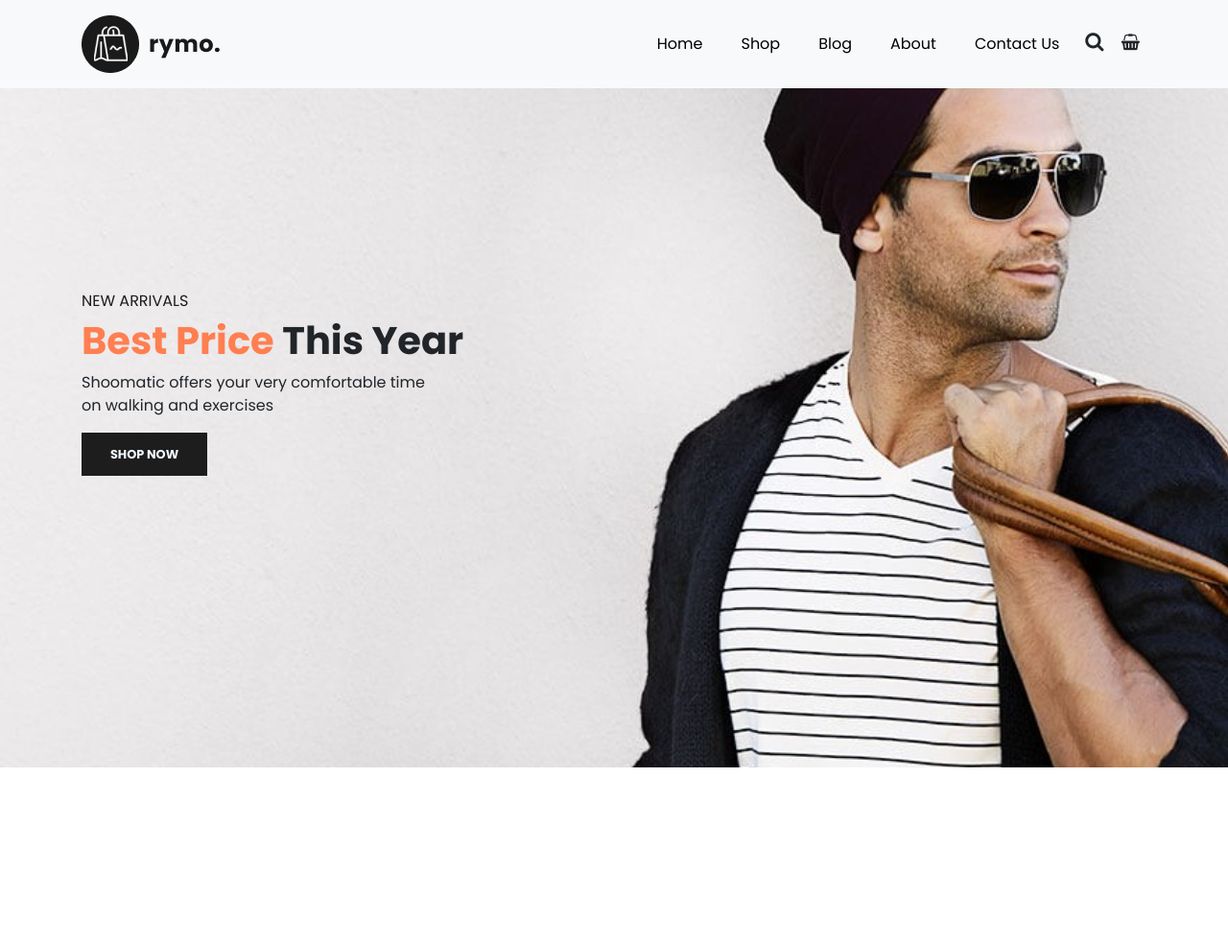
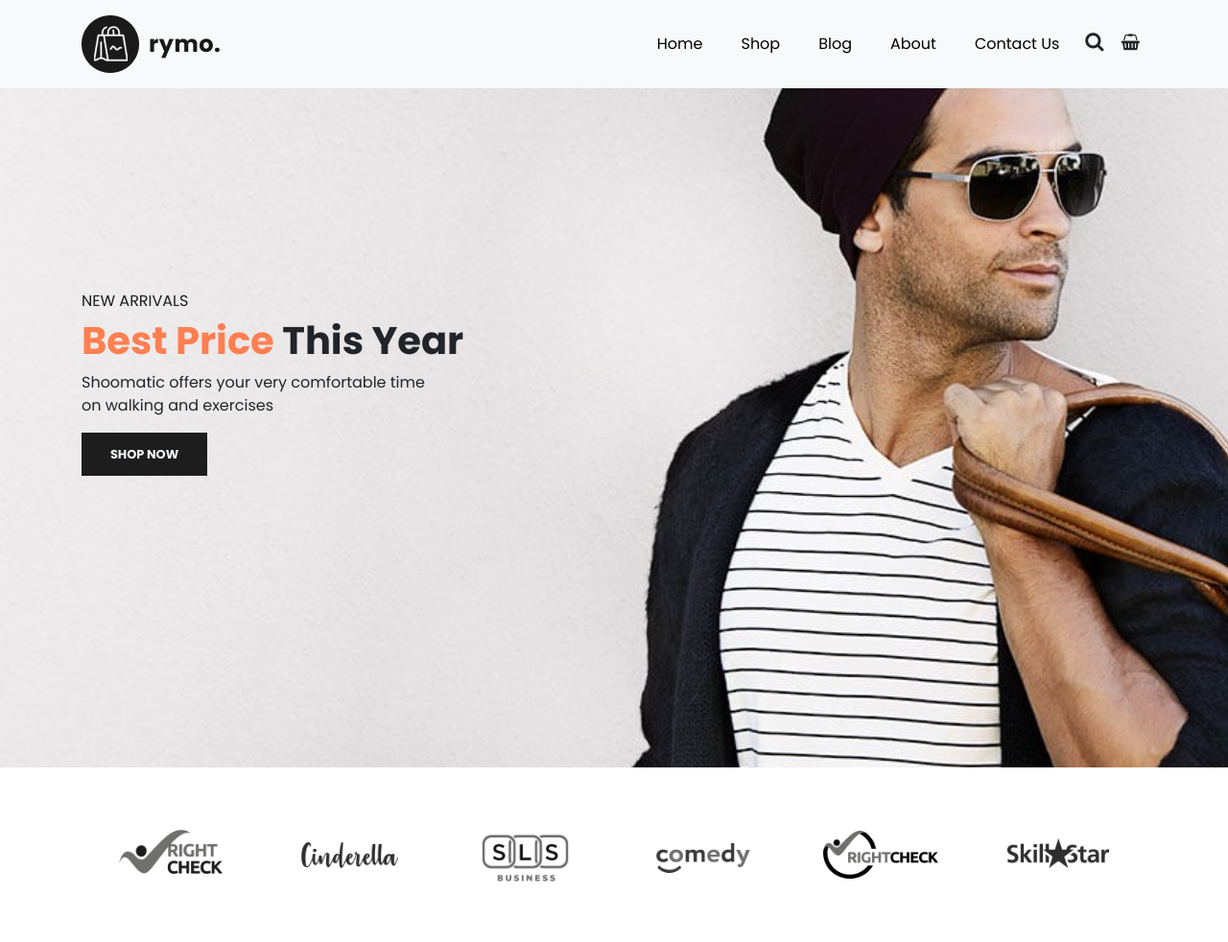
Before and after one commit to SnowFox-95/Rymo-shop, a plain HTML site: page index.html in a window 1280 px wide. Shown: the whole page at 96% size. Before the commit the page ends 800 px from the top, so only its background shows below. Drawn offline with nearby package versions, Linux system fonts and the light colour scheme; files whose address does not match are found by name.

Commit message:
add brand section

```diff
--- a/index.html
+++ b/index.html
@@ -72,6 +72,16 @@
       </div>
     </section>
 
+    <section id="brand" class="container">
+      <div class="row m-0 py-5">
+        <img class="img-fluid col-lg-2 col-md-4 col-6" src="img/brand/1.png" />
+        <img class="img-fluid col-lg-2 col-md-4 col-6" src="img/brand/2.png" />
+        <img class="img-fluid col-lg-2 col-md-4 col-6" src="img/brand/3.png" />
+        <img class="img-fluid col-lg-2 col-md-4 col-6" src="img/brand/4.png" />
+        <img class="img-fluid col-lg-2 col-md-4 col-6" src="img/brand/5.png" />
+        <img class="img-fluid col-lg-2 col-md-4 col-6" src="img/brand/6.png" />
+      </div>
+    </section>
     <script
       src="https://cdn.jsdelivr.net/npm/@popperjs/core@2.9.2/dist/umd/popper.min.js"
       integrity="sha384-IQsoLXl5PILFhosVNubq5LC7Qb9DXgDA9i+tQ8Zj3iwWAwPtgFTxbJ8NT4GN1R8p"
```
